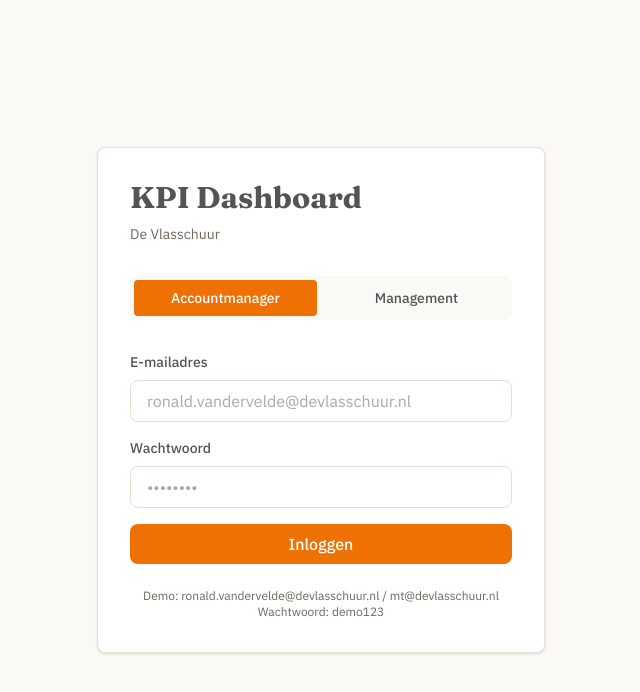
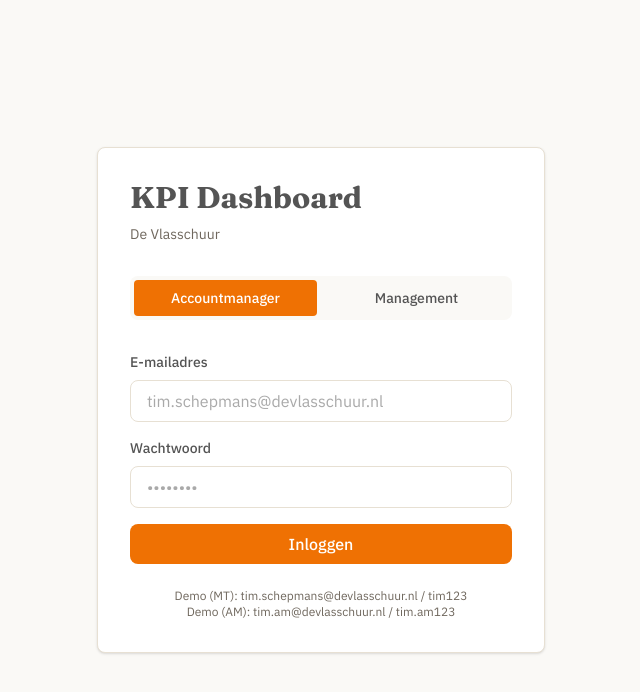
Before and after one commit to Hobbel96/KPI-Dashboard-def-versie, a Next.js app: page /login in a window 1280 px wide. Shown: the top 692 px of the page, without its empty margins (319-959 px from the left). Built offline with nearby package versions, Linux system fonts and the light colour scheme.

Commit message:
Update login page demo credentials from Ronald to Tim

```diff
--- a/app/login/page.tsx
+++ b/app/login/page.tsx
@@ -72,7 +72,7 @@
                 type="email"
                 value={email}
                 onChange={(e) => setEmail(e.target.value)}
-                placeholder="ronald.vandervelde@devlasschuur.nl"
+                placeholder="tim.schepmans@devlasschuur.nl"
                 required
                 className="w-full px-4 py-2 border border-line rounded-lg focus:outline-none focus:border-brand-orange"
               />
@@ -108,8 +108,8 @@
           </form>
 
           <p className="text-xs text-text-muted mt-6 text-center">
-            Demo: ronald.vandervelde@devlasschuur.nl / mt@devlasschuur.nl<br />
-            Wachtwoord: demo123
+            Demo (MT): tim.schepmans@devlasschuur.nl / tim123<br />
+            Demo (AM): tim.am@devlasschuur.nl / tim.am123
           </p>
         </div>
       </div>
```
